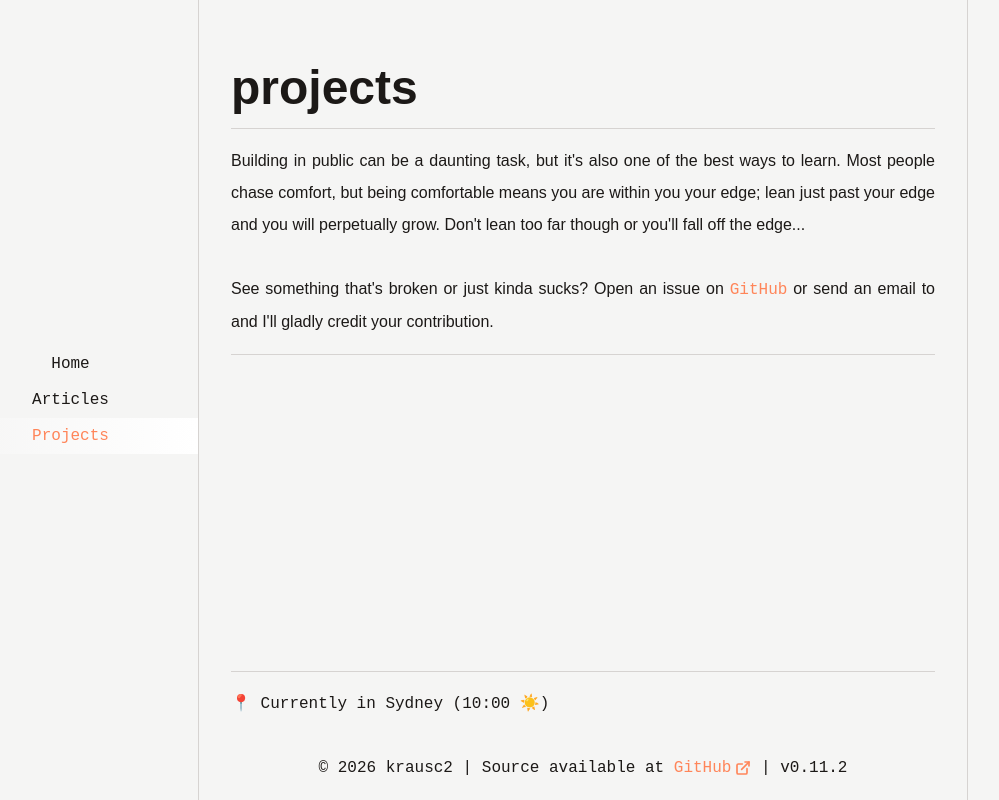
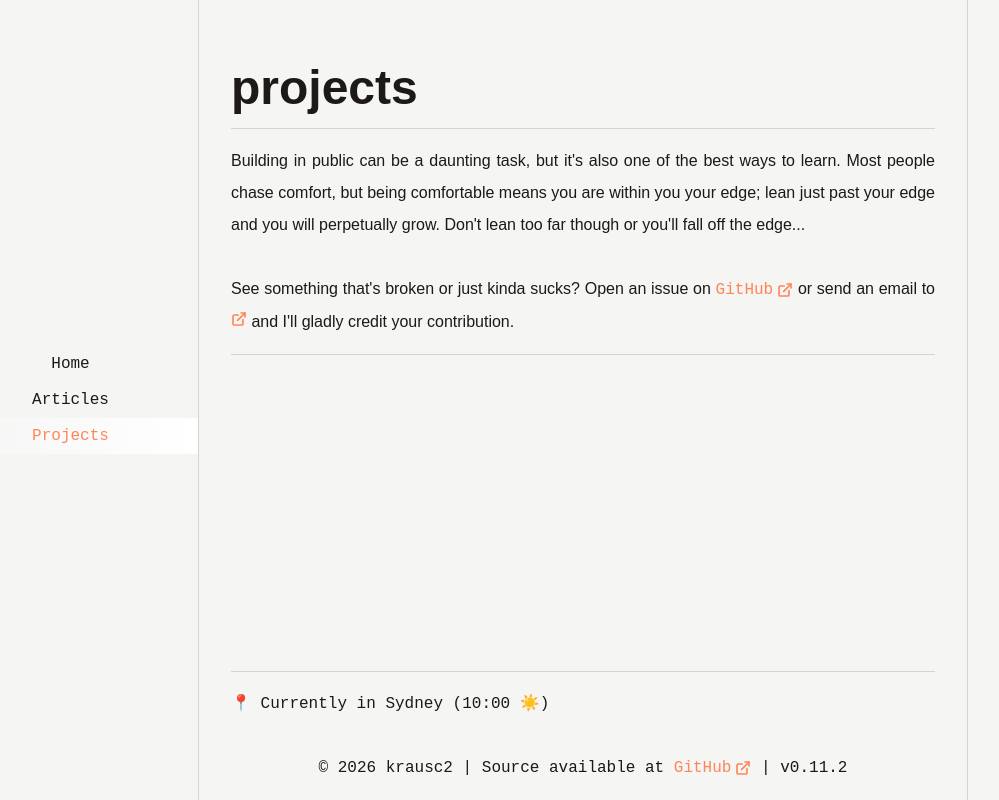
Before and after one commit to krausc2/kc2.dev, a SvelteKit app: page /projects in a window 1280 px wide. Shown: the whole page, without its empty margins (57-1056 px from the left). Built offline with nearby package versions, Linux system fonts and the light colour scheme.

Commit message:
feat: add external navigation icon to link element

```diff
--- a/src/routes/projects/+page.svelte
+++ b/src/routes/projects/+page.svelte
@@ -1,6 +1,7 @@
 <script lang="ts">
 	import { onMount } from "svelte";
 	import { env } from "$env/dynamic/public";
+	import External from "$lib/components/ui/svg-icons/External.svelte";
 
 	let emailAddress = $state("[EMAIL PROTECTED]");
 	let emailHref = $state("");
@@ -25,10 +26,10 @@
 			See something that's broken or just kinda sucks? Open an issue on <a
 				href="https://github.com/krausc2?tab=repositories"
 				target="_blank"
-				class="font-mono text-custom-coral hover:underline">GitHub</a
+				class="font-mono inline-flex gap-1 items-center text-custom-coral hover:underline">GitHub <External /></a
 			>
 			or send an email to
-			<a href={emailHref} class="font-mono text-custom-coral hover:underline">{emailAddress}</a> and I'll
+			<a href={emailHref} class="font-mono inline-flex gap-1 items-center text-custom-coral hover:underline">{emailAddress} <External /></a> and I'll
 			gladly credit your contribution.
 		</p>
 	</div>
```
